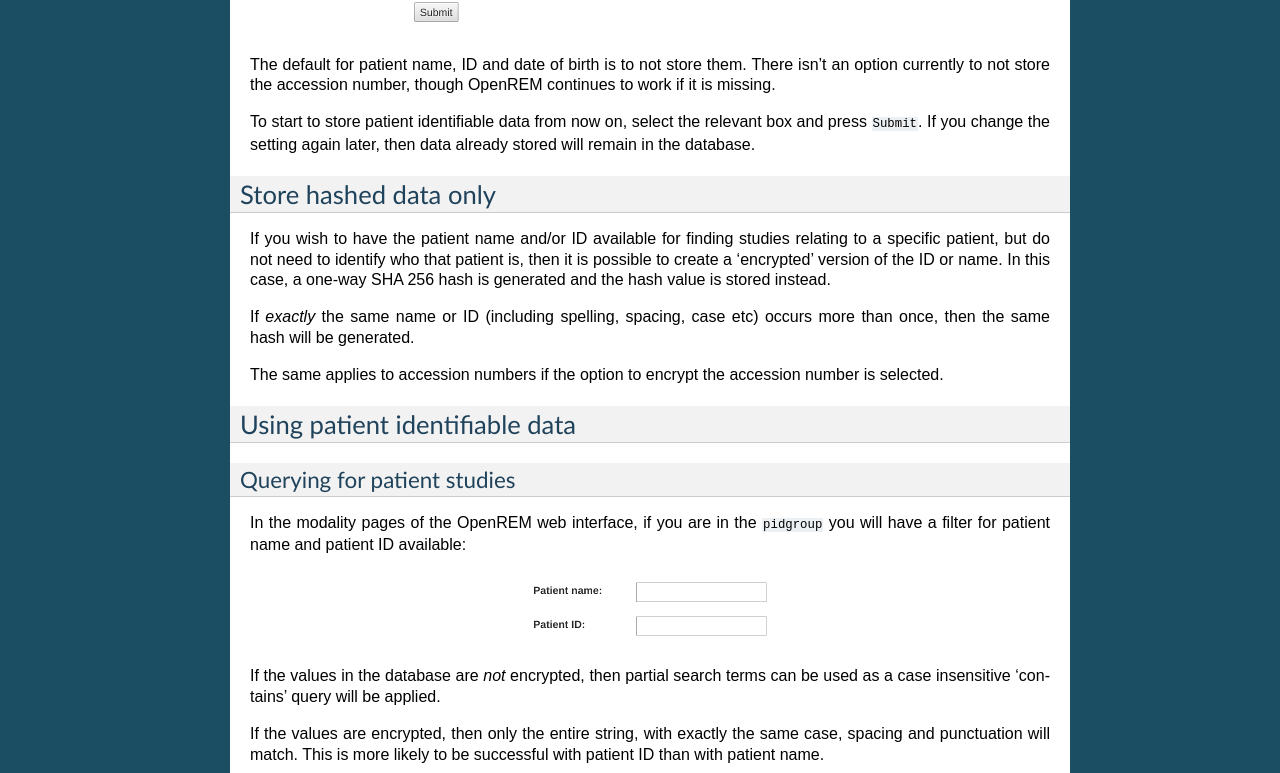
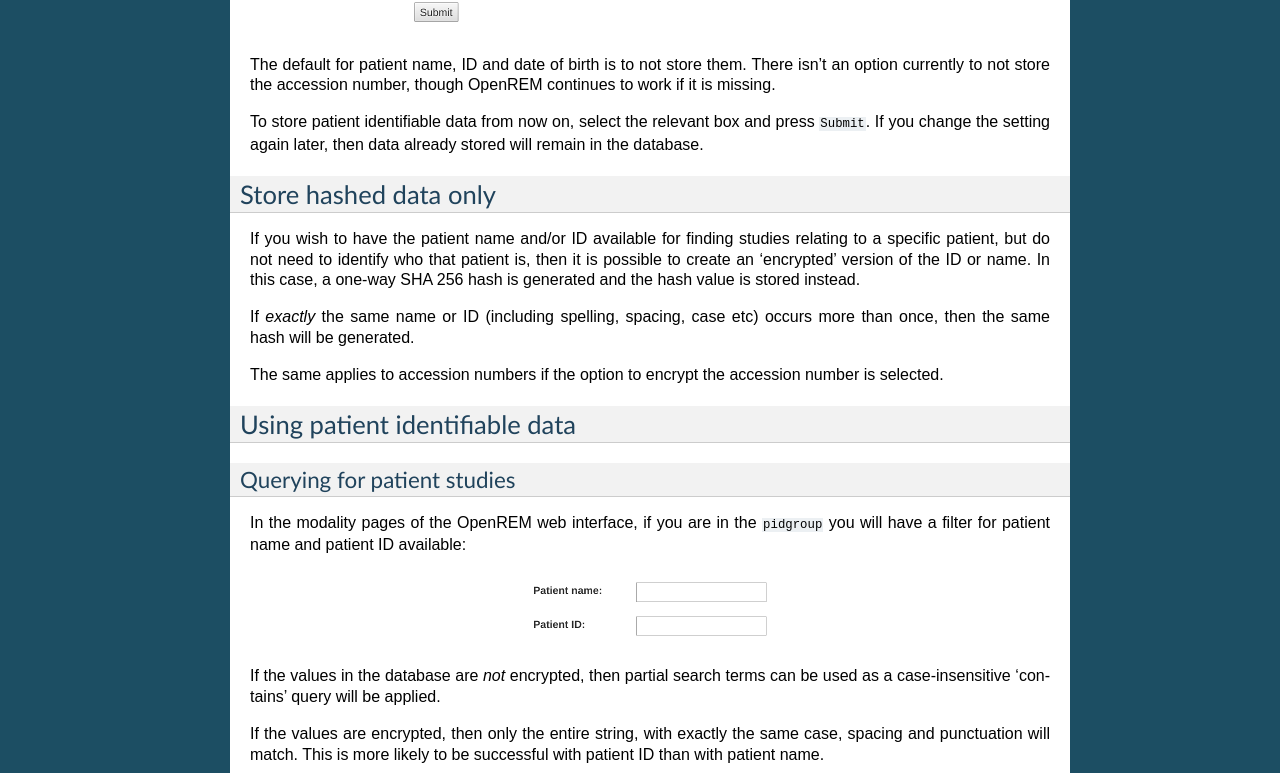
Before and after one commit to ckswilliams/modOpenREM, a Sphinx documentation site: the page built from docs/patientid.rst, in a window 1280 px wide. Shown: the part 1044-1817 px from the top of the page. Built offline with Sphinx 7.4.7, drawn with Linux system fonts in a browser that asks for light colours.

Commit message:
An excellent document. I've changed a few small things: an `a` to an `an`; removed `start to`; added a hyphen.

```diff
--- a/docs/patientid.rst
+++ b/docs/patientid.rst
@@ -35,7 +35,7 @@ On the Config menu, select ``Patient ID settings``. The initial settings are as
 The default for patient name, ID and date of birth is to not store them. There isn't an option currently to not store
 the accession number, though OpenREM continues to work if it is missing.
 
-To start to store patient identifiable data from now on, select the relevant box and press ``Submit``. If you change the
+To store patient identifiable data from now on, select the relevant box and press ``Submit``. If you change the
 setting again later, then data already stored will remain in the database.
 
 **********************
@@ -43,7 +43,7 @@ Store hashed data only
 **********************
 
 If you wish to have the patient name and/or ID available for finding studies relating to a specific patient, but do
-not need to identify who that patient is, then it is possible to create a 'encrypted' version of the ID or name. In this
+not need to identify who that patient is, then it is possible to create an 'encrypted' version of the ID or name. In this
 case, a one-way SHA 256 hash is generated and the hash value is stored instead.
 
 If *exactly* the same name or ID (including spelling, spacing, case etc) occurs more than once, then the same hash
@@ -65,7 +65,7 @@ name and patient ID available:
     :align: center
     :alt: Patient name and ID in search filter
 
-If the values in the database are *not* encrypted, then partial search terms can be used as a case insensitive
+If the values in the database are *not* encrypted, then partial search terms can be used as a case-insensitive
 'contains' query will be applied.
 
 If the values are encrypted, then only the entire string, with exactly the same case, spacing and punctuation will
```
